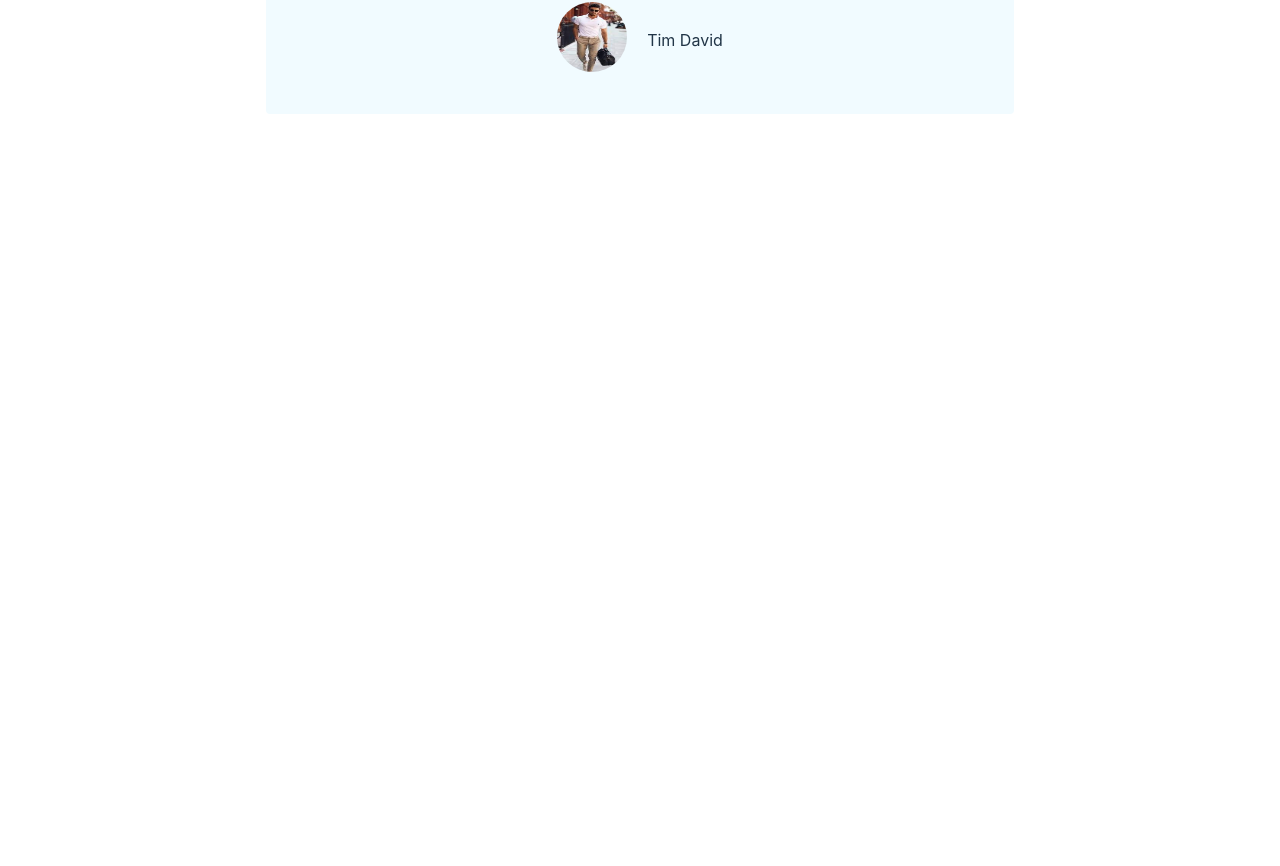
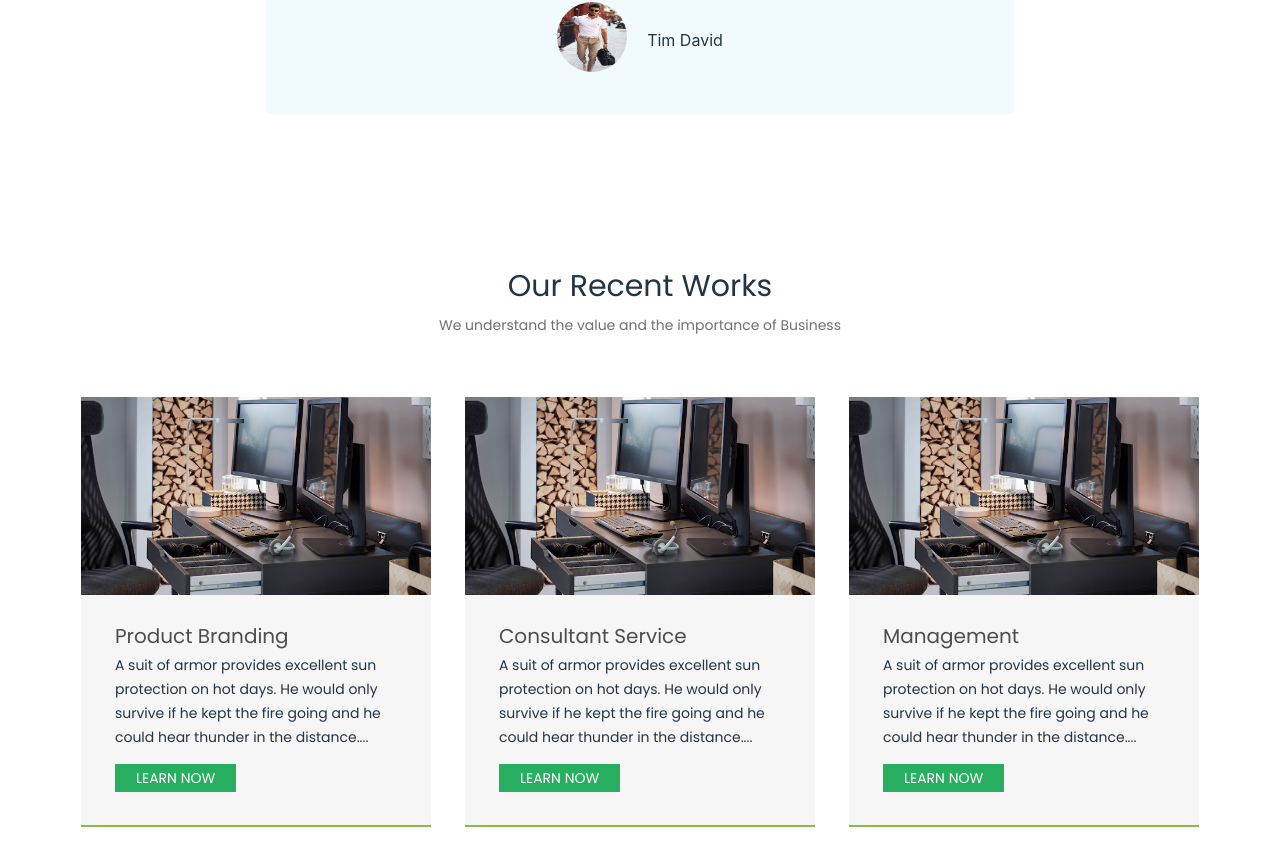
Before and after one commit to Raivals/Animated_Website, a React (Vite) app: page / in a window 1280 px wide. Shown: the part 2444-3310 px from the top of the page. Before the commit the page ends 2606 px from the top, so only its background shows below. Built offline with nearby package versions, Linux system fonts and the light colour scheme; a web font is replaced by a local one.

Commit message:
Work part with fade animation

```diff
--- a/src/App.jsx
+++ b/src/App.jsx
@@ -6,6 +6,7 @@ import Services from "./Component/Services"
 import About from "./Component/About"
 import Counter from "./Component/Counter"
 import Testimonial from "./Component/Testimonial"
+import Work from "./Component/Work"
 
 const App = () => {
   return (
@@ -16,6 +17,7 @@ const App = () => {
       <About />
       <Counter />
       <Testimonial />
+      <Work />
     </Fragment>
   )
 }
--- /dev/null
+++ b/src/CSS/Work.css
@@ -0,0 +1,144 @@
+.work {
+  padding: 7rem 4rem 7rem 4rem;
+  overflow: hidden;
+}
+
+.work-heading {
+  margin-bottom: 60px;
+  text-align: center;
+}
+
+.work-heading h3 {
+  font-size: 30px;
+  font-weight: 400;
+  font-family: "Poppins", sans-serif;
+  margin-bottom: 15px;
+}
+
+.work-heading p {
+  font-size: 14px;
+  font-family: "Poppins", sans-serif;
+  color: #707070;
+}
+
+.work-row {
+  display: flex;
+  justify-content: space-around;
+}
+
+.work-row .work-column {
+  max-width: 33%;
+  padding-right: 15px;
+  padding-left: 15px;
+  overflow: hidden;
+}
+
+.work-item {
+  box-shadow: 0 0 8px rgb(34, 30, 31 / 30%);
+  background: #f6f6f6;
+  overflow: hidden;
+}
+.work-item:hover {
+  background: #ffffff;
+  box-shadow: 0 2px 20px rgb(34, 30, 31 / 40%);
+}
+
+.work-text {
+  border-bottom: 2px solid #86bc42;
+  padding: 29px 34px 35px;
+}
+
+.work-text h3 {
+  font-size: 20px;
+  font-weight: 600;
+  margin-bottom: 5px;
+}
+
+.work-text h3 a {
+  color: #4d4d4d;
+  font-family: "Poppins", sans-serif;
+}
+
+.work-text p {
+  margin-bottom: 1rem;
+  font-size: 14px;
+  font-weight: 400;
+  font-family: "Poppins", sans-serif;
+}
+
+.work-text .work-btn {
+  font-family: "Poppins", sans-serif;
+  font-size: 14px;
+  margin-top: 7px;
+  padding: 4px 21px;
+  width: 126px;
+  color: #ffffff;
+  background: #28ae60;
+}
+
+.work-row .work-column img {
+  width: 100%;
+  overflow: hidden;
+  height: auto;
+  vertical-align: top;
+}
+
+@media screen and (max-width: 1100px) {
+  .work-text {
+    padding: 29px 15px 35px;
+  }
+}
+
+@media screen and (max-width: 1024px) {
+  .work {
+    padding: 5rem 3rem 3rem 3rem;
+  }
+  .work-row {
+    display: grid;
+    grid-template-columns: 1fr 1fr;
+  }
+  .work-row .work-column {
+    max-width: 90%;
+    padding: 2rem 1rem 1rem 1rem;
+  }
+}
+
+@media screen and (max-width: 768px) {
+  .work {
+    padding: 4rem 2rem 2rem 2rem;
+  }
+  .work-row {
+    display: grid;
+    place-items: center;
+    grid-template-columns: 1fr;
+  }
+  .work-row .work-column {
+    max-width: 70%;
+    padding: 1rem;
+  }
+  .work-text {
+    padding: 29px 21px 35px;
+  }
+  .work-text h3 {
+    margin-bottom: 15px;
+  }
+  .work-text p {
+    margin-bottom: 1.5rem;
+  }
+  .work-text .work-btn {
+    margin-top: 10px;
+    padding: 6px 21px;
+  }
+}
+
+@media screen and (max-width: 550px) {
+  .work-row .work-column {
+    max-width: 100%;
+  }
+}
+
+@media screen and (max-width: 300px) {
+  .work-text {
+    padding: 29px 8px 35px;
+  }
+}
--- /dev/null
+++ b/src/Component/Work.jsx
@@ -0,0 +1,87 @@
+import React, { Fragment, useEffect } from "react"
+import user from "../Images/Desk.png"
+import Aos from "aos"
+import "aos/dist/aos.css"
+import "../CSS/Work.css"
+
+const Work = () => {
+  useEffect(() => {
+    Aos.init({ duration: 2000, once: true, easing: "ease" })
+  }, [])
+  return (
+    <Fragment>
+      <section className="work">
+        <div className="work-heading">
+          <h3>Our Recent Works</h3>
+          <p> We understand the value and the importance of Business</p>
+        </div>
+        <div className="work-row">
+          <div data-aos="fade-right" className="work-column">
+            <div className="work-item">
+              <div className="work-img">
+                <img src={user} alt="user" />
+              </div>
+              <div className="work-text">
+                <h3>
+                  <a href="#"> Product Branding</a>
+                </h3>
+                <p>
+                  A suit of armor provides excellent sun protection on hot days.
+                  He would only survive if he kept the fire going and he could
+                  hear thunder in the distance....
+                </p>
+                <a href="#" className="work-btn">
+                  LEARN NOW
+                </a>
+              </div>
+            </div>
+          </div>
+
+          <div data-aos="fade-up" className="work-column">
+            <div className="work-item">
+              <div className="work-img">
+                <img src={user} alt="user" />
+              </div>
+              <div className="work-text">
+                <h3>
+                  <a href="#"> Consultant Service</a>
+                </h3>
+                <p>
+                  A suit of armor provides excellent sun protection on hot days.
+                  He would only survive if he kept the fire going and he could
+                  hear thunder in the distance....
+                </p>
+                <a className="work-btn" href="#">
+                  LEARN NOW
+                </a>
+              </div>
+            </div>
+          </div>
+
+          <div data-aos="fade-left" className="work-column">
+            <div className="work-item">
+              <div className="work-img">
+                <img src={user} alt="user" />
+              </div>
+              <div className="work-text">
+                <h3>
+                  <a href="#"> Management</a>
+                </h3>
+                <p>
+                  A suit of armor provides excellent sun protection on hot days.
+                  He would only survive if he kept the fire going and he could
+                  hear thunder in the distance....
+                </p>
+                <a className="work-btn" href="#">
+                  LEARN NOW
+                </a>
+              </div>
+            </div>
+          </div>
+        </div>
+      </section>
+    </Fragment>
+  )
+}
+
+export default Work
```
